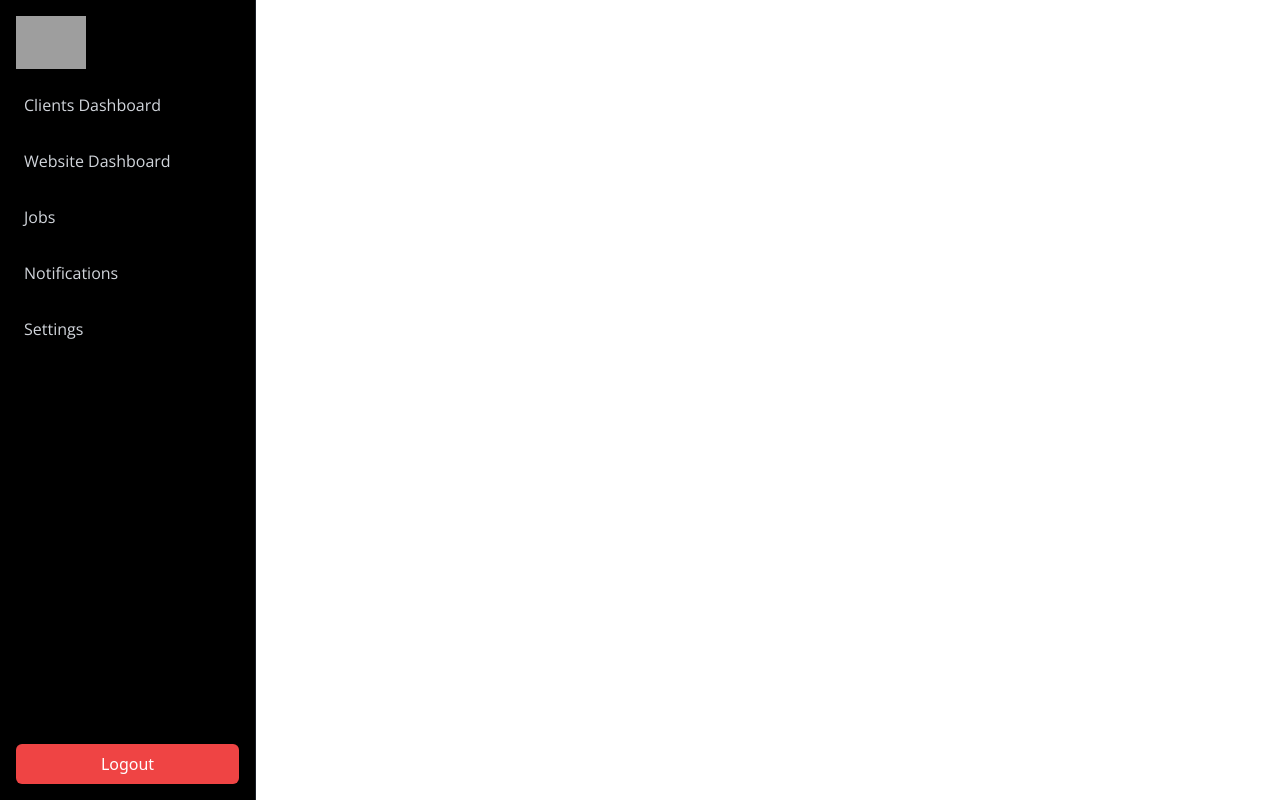
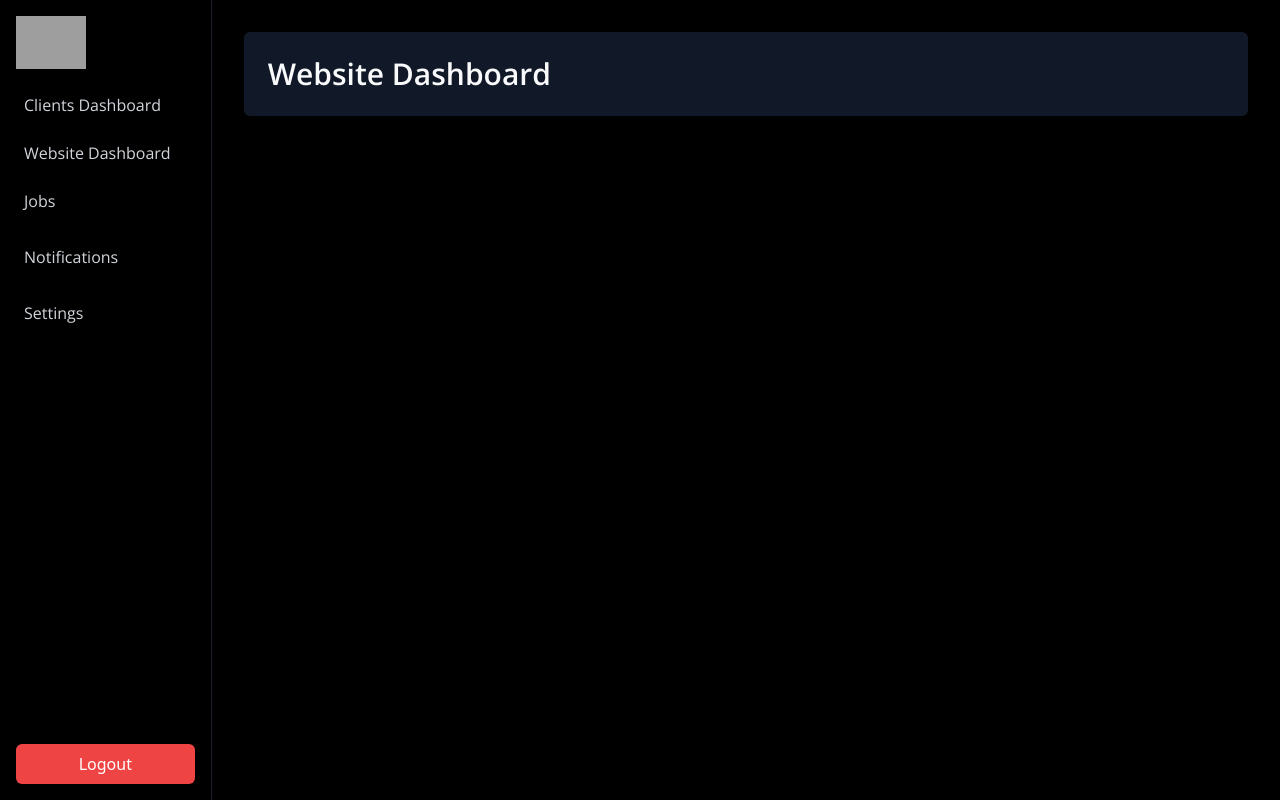
Before and after one commit to rakesh018/Dashboard_Triveda, a React (Vite) app: page /websitedaboard in a window 1280 px wide. Built offline with nearby package versions, Linux system fonts and the light colour scheme; grey boxes are pictures that could not be loaded.

Commit message:
wesbite dashboard fix

```diff
--- a/src/App.jsx
+++ b/src/App.jsx
@@ -1,14 +1,16 @@
 import {BrowserRouter,Route,Routes} from 'react-router-dom'
 import Sidebar from './pages/Sidebar'
 import ClientsDashboard  from './pages/ClientsDashboard'
+import WebsiteDashboard from './pages/WebsiteDashboard'
 export default function App() {
   return (
    <BrowserRouter>
   <div className='flex '>
     <Sidebar></Sidebar>
     <Routes>
-    <Route path='/' element={<ClientsDashboard/>}>
-    </Route>
+    <Route path='/' element={<ClientsDashboard/>}/>
+    <Route path='/websitedaboard' element={<WebsiteDashboard/>}/>
+
    </Routes>
   </div>
    </BrowserRouter>
--- a/src/pages/Sidebar.jsx
+++ b/src/pages/Sidebar.jsx
@@ -16,9 +16,12 @@ export default function Sidebar() {
               Clients Dashboard
             </div>
           </Link>
+          <Link to='/websitedaboard'>
           <a className="text-gray-300 hover:bg-gray-700 hover:text-white rounded-md p-2">
             Website Dashboard
           </a>
+          </Link>
+
           <a className="text-gray-300 hover:bg-gray-700 hover:text-white rounded-md p-2">
             Jobs
           </a>
--- /dev/null
+++ b/src/pages/WebsiteDashboard.jsx
@@ -0,0 +1,15 @@
+import React from 'react';
+
+export default function WebsiteDashboard() {
+
+
+  return (
+    <div className='w-full min-h-screen bg-black p-8 text-textColor-light font-opensans'>
+      <div className='bg-gray-900 shadow-md rounded-md p-6 mb-8'>
+        <h1 className='text-3xl font-semibold text-gray-50'>Website Dashboard</h1>
+      </div>
+
+
+    </div>
+  );
+}
```
